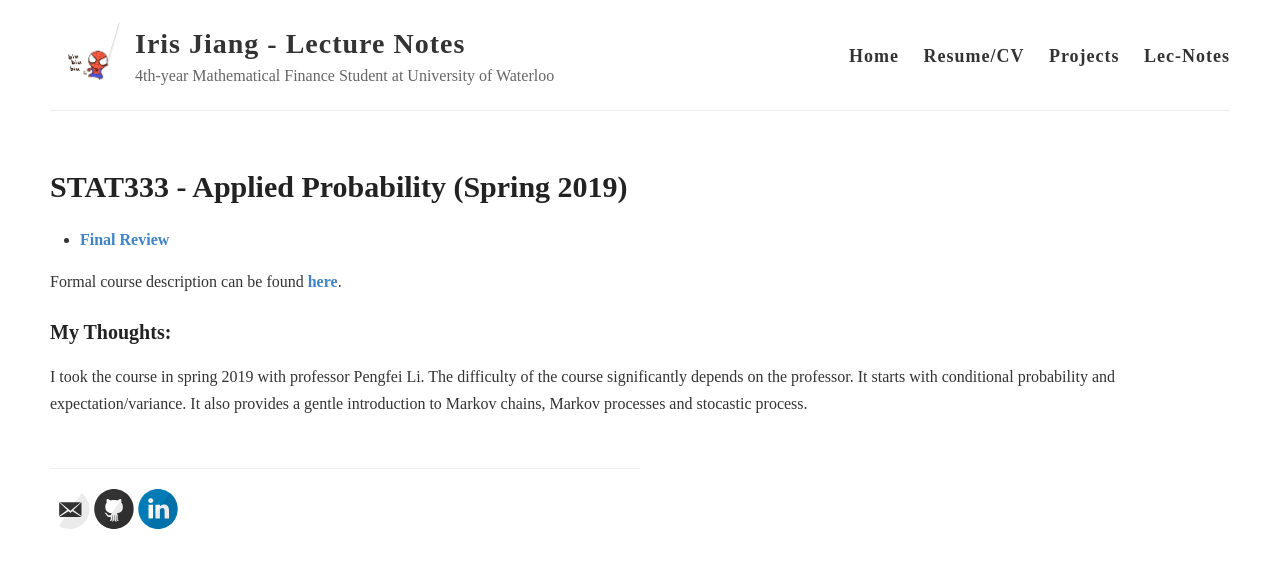
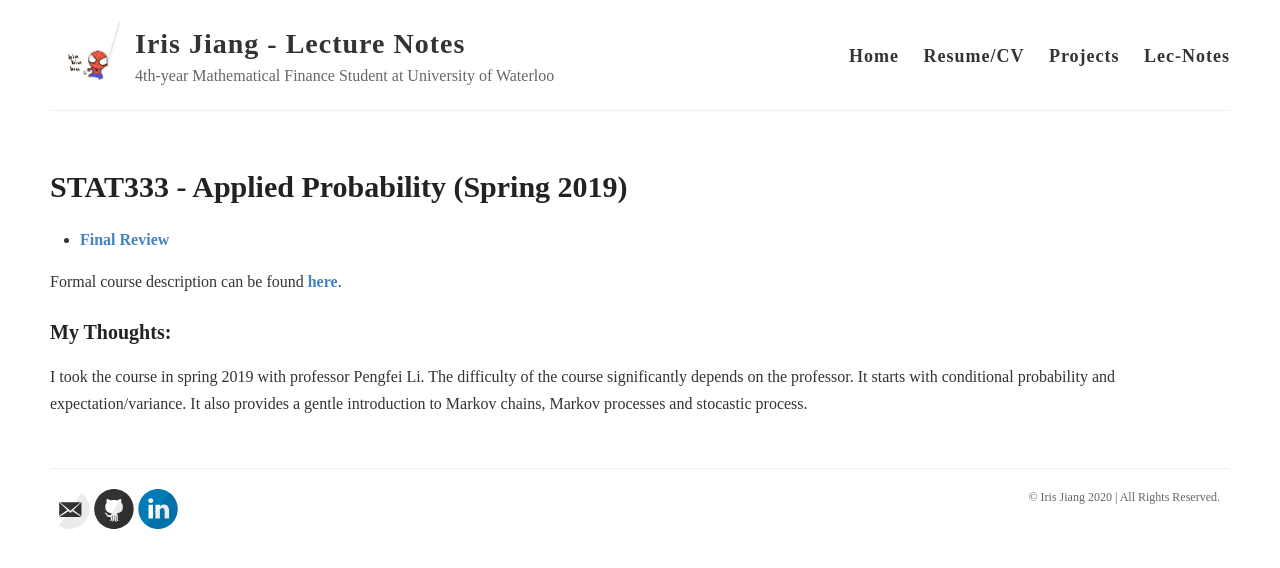
Before and after one commit to my-jiang/my-jiang.github.io, a Jekyll site: the page built from _notes/STAT333.md, in a window 1280 px wide. Shown: the top 568 px of the page. Built offline with Jekyll 4.4.1, drawn with Linux system fonts in a browser that asks for light colours.

Commit message:
minor fix

```diff
--- a/_layouts/notes-default.html
+++ b/_layouts/notes-default.html
@@ -44,6 +44,9 @@
         <footer class="footer">
           {% include svg-icons.html %}
         </footer>
+        <div class = "copyright">
+           <p> &copy; {{ site.name }} {{ site.time | date: '%Y' }} | All Rights Reserved. </p>
+        </div>
       </div>
     </div>
 
```
Also changed, not shown: 1 other file.
